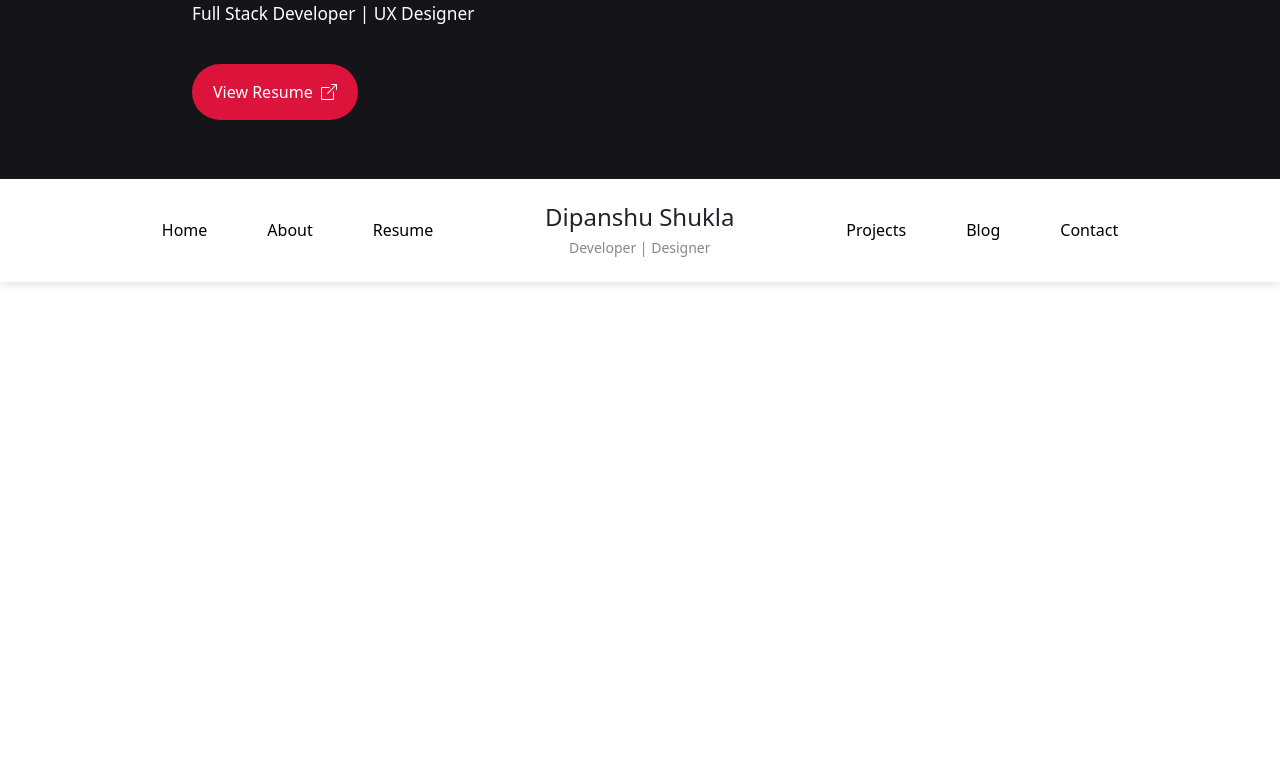
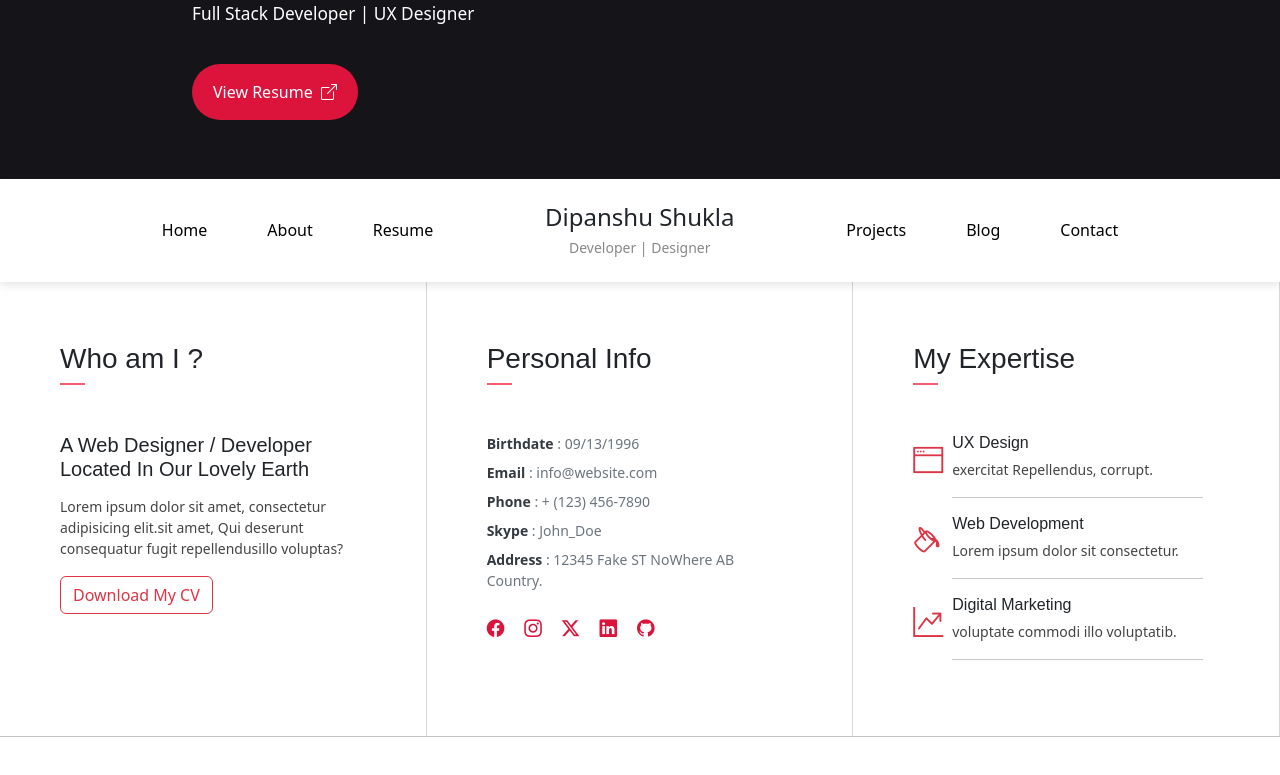
Before and after one commit to DipanshuShukla/angular-portfolio, an Angular app: page / in a window 1280 px wide. Shown: the part 333-1108 px from the top of the page. Built offline with nearby package versions, Linux system fonts and the light colour scheme.

Commit message:
Update home.component.html

```diff
--- a/src/app/pages/home/home.component.html
+++ b/src/app/pages/home/home.component.html
@@ -1,3 +1,4 @@
-<header><app-hero></app-hero></header>
+<header><app-hero id="home"></app-hero></header>
 <nav><app-navbar></app-navbar></nav>
+<app-about id="about"></app-about>
 <div style="height: 100vh;"></div>
```
